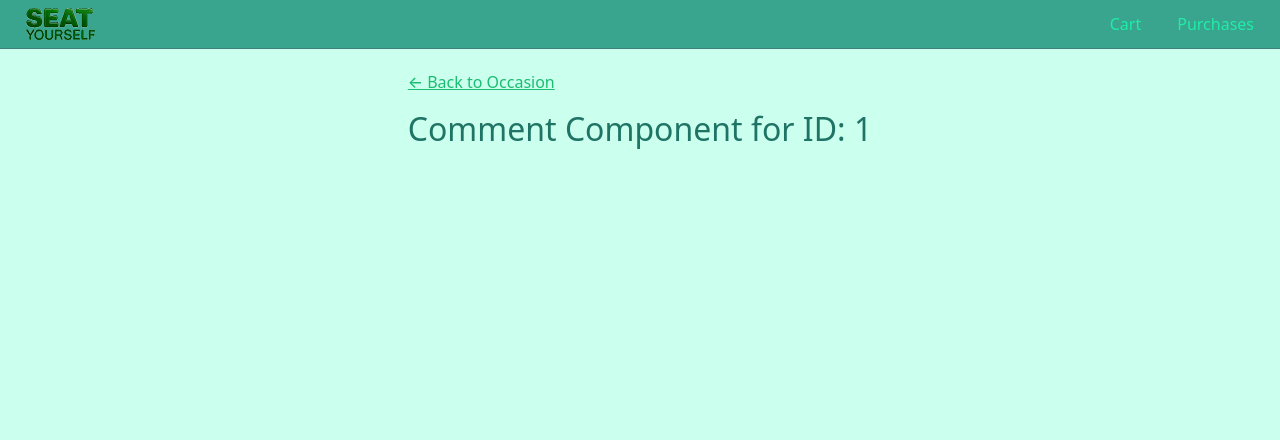
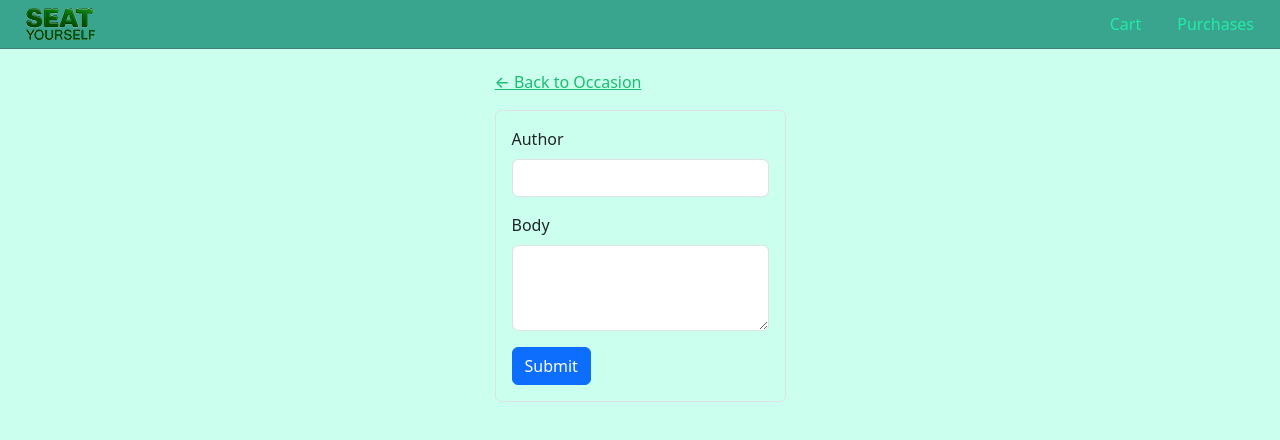
Before and after one commit to stellartortoise/SeatYourself-UI, a React (Vite) app: page /comments/1 in a window 1280 px wide. Shown: the top 440 px of the page. Built offline with nearby package versions, Linux system fonts and the light colour scheme.

Commit message:
Updated Comments Page

```diff
--- a/src/routes/Comment.jsx
+++ b/src/routes/Comment.jsx
@@ -7,9 +7,20 @@ function Comment() {
     return (
         <>
             <p><Link to={`/details/${id}`}>← Back to Occasion</Link></p>
-            <div>
-                <h2>Comment Component for ID: {id}</h2>
-            </div>
+
+            <form className="w-100 p-3 border rounded">
+                <div className="mb-3">
+                    <label for="author" className="form-label">Author</label>
+                    <input type="text" className="form-control" id="author" />
+                </div>
+                <div className="mb-3">
+                    <label for="body" className="form-label">Body</label>
+                    <textarea className="form-control" id="body" rows="3"></textarea>
+                    {/* <input type="" className="form-control" id="body" /> */}
+                </div>
+
+                <button type="submit" className="btn btn-primary">Submit</button>
+            </form>
 
         </>
     );
```
Also changed, not shown: src/routes/Home.jsx (+16 -0 lines).
